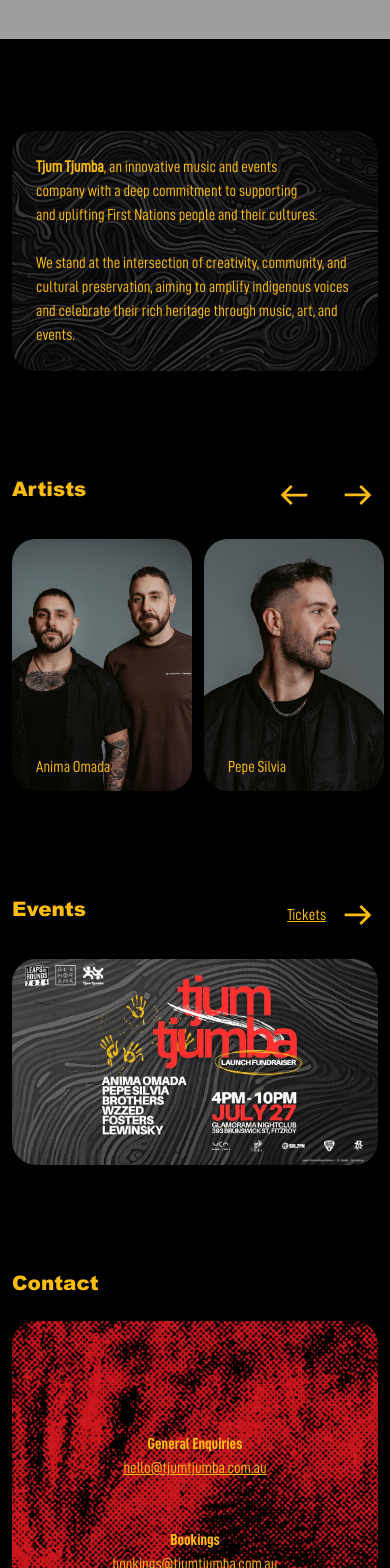
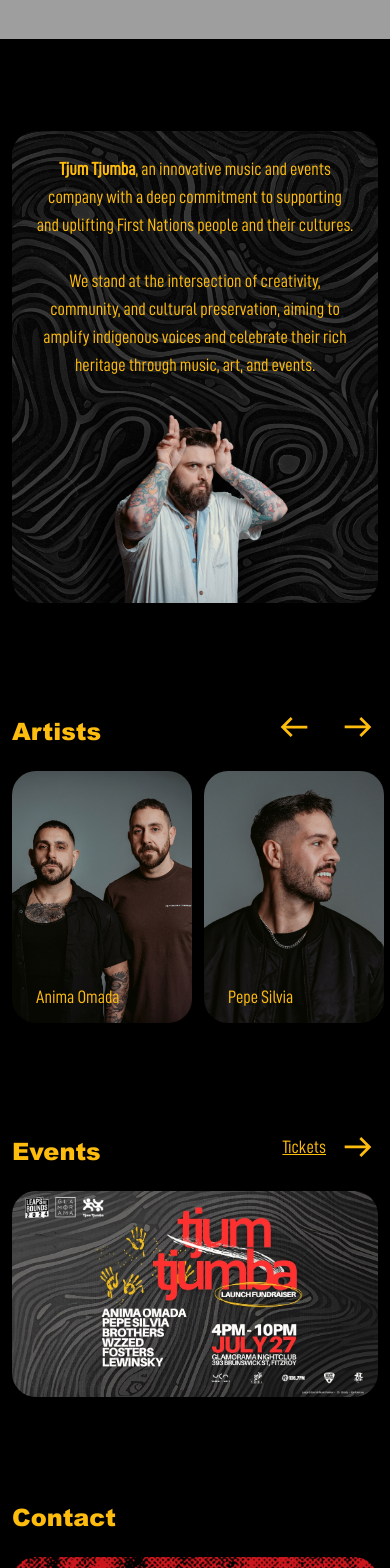
Before and after one commit to tjumtjumba/tjumtjumba, a Next.js app: page / in a window 390 px wide. Shown: the part 180-1748 px from the top of the page. Built offline with nearby package versions, Linux system fonts and the light colour scheme; grey boxes are pictures that could not be loaded.

Commit message:
minor layout adjustments

```diff
--- a/src/components/About/About.js
+++ b/src/components/About/About.js
@@ -20,9 +20,9 @@
       </div>
 
       <div className="relative lg:aspect-[16/5]">
-        <div className="h-full md:max-w-[50%] md:ml-auto text-[#FEBC0F] p-6 md:p-9 lg:p-12">
-          <div className="h-full grid place-items-center max-w-[680px]">
-            <Text className="text-balance">
+        <div className="h-full md:max-w-[50%] md:ml-auto text-[#FEBC0F] p-6 md:p-9 lg:p-12 grid place-items-center ">
+          <div className="h-full grid place-items-center max-w-[400px] md:max-w-[680px]">
+            <Text className="text-balance text-center md:text-left">
               <strong>Tjum Tjumba</strong>, an innovative music and events
               company with a deep commitment to supporting and uplifting First
               Nations people and their cultures. <br />
@@ -35,7 +35,7 @@
           {/* <p className="underline mt-6">Read more</p> */}
         </div>
 
-        <div className="hidden md:block  absolute bottom-0 w-[50%] h-[120%]">
+        <div className="relative h-[200px] mx-auto md:absolute md:bottom-0 md:w-[50%] md:h-[120%]">
           <Image
             src={imgBraj}
             fill={true}
--- a/src/components/Artists/Artists.js
+++ b/src/components/Artists/Artists.js
@@ -79,7 +79,7 @@
   return (
     <>
       <Section>
-        <header className="flex place-content-between">
+        <header className="flex place-content-between items-end">
           <Heading>Artists</Heading>
           <div className="flex gap-6">
             <button
--- a/src/components/Contact/Contact.js
+++ b/src/components/Contact/Contact.js
@@ -16,7 +16,7 @@
 
       <Section>
         <div className="flex flex-col md:flex-row gap-3 md:gap-6 lg:gap-12">
-          <div className="relative aspect-square md:w-1/2 rounded-3xl overflow-hidden">
+          <div className="relative aspect-video md:aspect-square md:w-1/2 rounded-3xl overflow-hidden">
             <Image
               src={imgBg}
               fill={true}
@@ -26,7 +26,7 @@
             />
 
             <div className="absolute w-full h-full grid place-content-center text-center">
-              <Strong>General Enquiries</Strong>
+              {/* <Strong>General Enquiries</Strong>
               <Text className="underline">
                 <a href="mailto:hello@tjumtjumba.com.au">
                   hello@tjumtjumba.com.au
@@ -39,11 +39,16 @@
                 <a href="mailto:bookings@tjumtjumba.com.au">
                   bookings@tjumtjumba.com.au
                 </a>
+              </Text> */}
+
+              <Strong>Instagram</Strong>
+              <Text className="underline">
+                <a href="https://www.instagram.com/tjumtjumba">@tjumtjumba</a>
               </Text>
             </div>
           </div>
 
-          <div className="relative aspect-square md:w-1/2 rounded-3xl overflow-hidden">
+          <div className="relative hidden md:block aspect-square md:w-1/2 rounded-3xl overflow-hidden">
             <Image
               src={imgAnth}
               fill={true}
--- a/src/components/Events/Events.js
+++ b/src/components/Events/Events.js
@@ -11,7 +11,7 @@
   return (
     <>
       <Section>
-        <header className="flex place-content-between">
+        <header className="flex place-content-between items-end">
           <Heading>Events</Heading>
           <Text className="">
             <a href={eventHref} className="flex items-center gap-3">
--- a/src/components/Text/Text.js
+++ b/src/components/Text/Text.js
@@ -20,7 +20,7 @@
   const Outer = props.as || "p";
   return (
     <Outer
-      className={`text-[#FEBC0F] text-base md:text-lg lg:text-xl 2xl:text-2xl text-balance ${
+      className={`text-[#FEBC0F] text-lg md:text-xl lg:text-2xl 2xl:text-3xl text-balance ${
         dinCondensed.className
       } ${props.className ?? ""}`}
     >
@@ -37,7 +37,7 @@
   const Outer = props.as || "h1";
   return (
     <Outer
-      className={`text-[#FEBC0F] text-xl md:text-2xl lg:text-3xl xl:text-4xl bold ${arialBlack.className}`}
+      className={`text-[#FEBC0F] text-2xl md:text-3xl lg:text-4xl xl:text-5xl bold ${arialBlack.className}`}
     >
       {props.children}
     </Outer>
```
